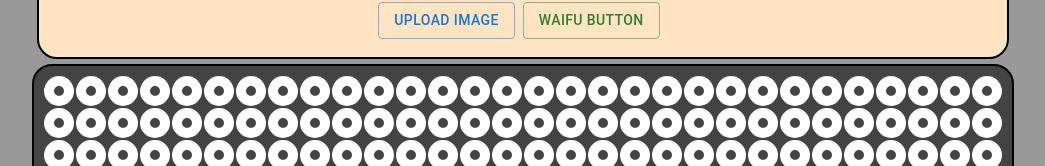
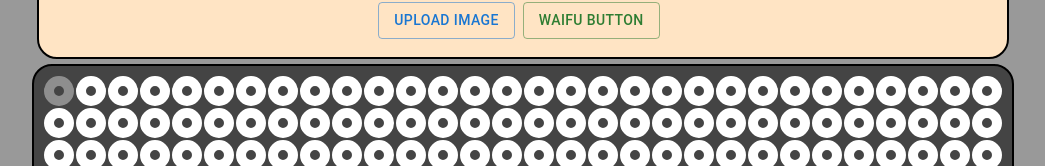
Before and after one commit to alex-test-organization/app, a React (Create React App) app: page / in a window 1280 px wide. In both pictures the pointer is over the element 176 px from the left and 257 px from the top of the page. Shown: the part 167-333 px from the top of the page, without its empty margins (117-1162 px from the left). Built offline with nearby package versions, Linux system fonts and the light colour scheme.

Commit message:
onHover effect for opacity

```diff
--- a/src/App.css
+++ b/src/App.css
@@ -79,6 +79,6 @@
   justify-items: center;
 }
 
-.outline {
-  /* border: 1px solid black; */
+.circle:hover {
+  opacity: 0.4;
 }
```
